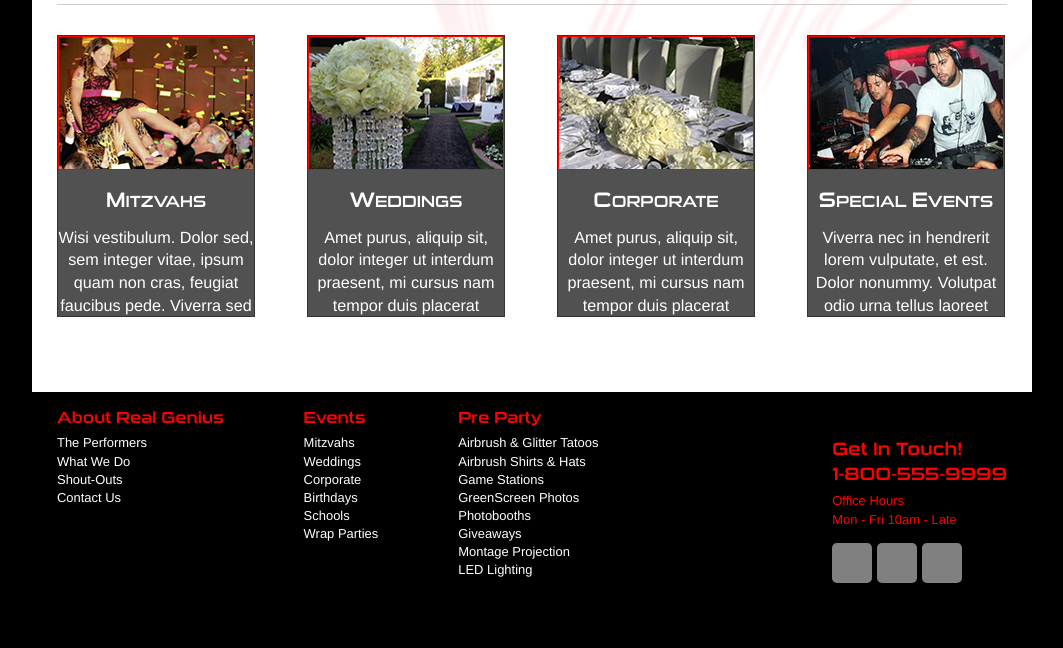
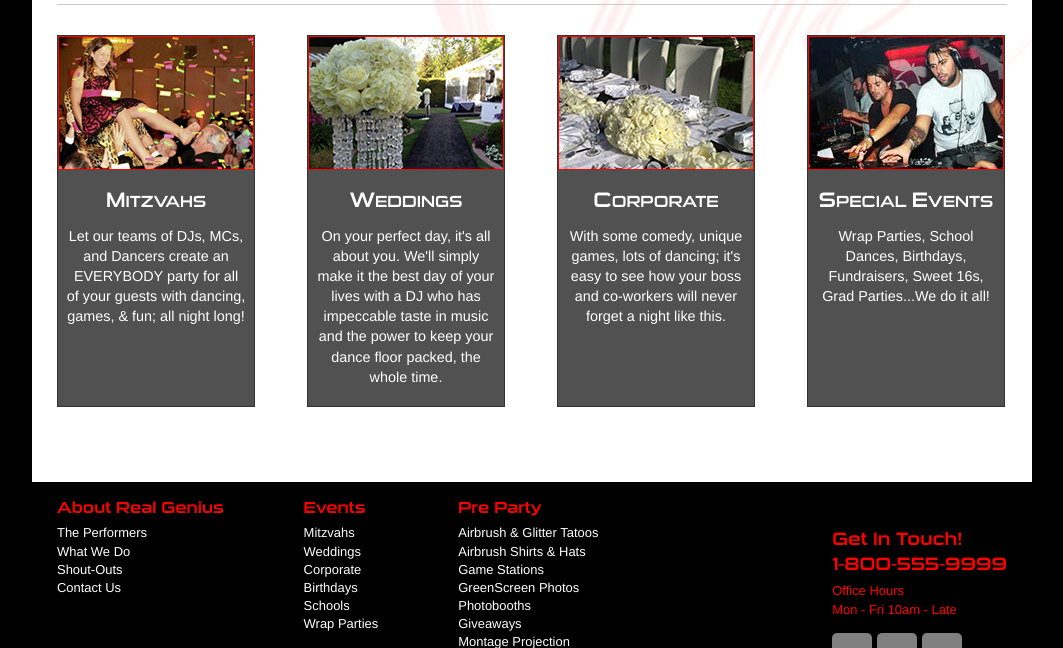
Before and after one commit to PeterOzolins/RGE, a PHP site: page /foo/ in a window 1280 px wide. Shown: the part 880-1528 px from the top of the page, without its empty margins (108-1171 px from the left). Before the commit the page ends 1463 px from the top, so only its background shows below. Run offline with PHP 8.4, Linux system fonts and the light colour scheme; some libraries are stand-ins or nearby versions.

Commit message:
add real text to home bottom boxes...some style tweeks there

```diff
--- a/css/main.css
+++ b/css/main.css
@@ -240,8 +240,12 @@ h2 .iCaps {
     margin: 0;
     padding: 0;
 }
+.contentBottomBoxes p {
+    font-size: .8em;
+    margin: 10px 8px 0;
+}
 .contentBottomBoxes ul li {
-    height: 280px;
+    height: 370px;
     width: 196px;
     border: 1px solid #333;
     display: inline;
--- a/index.php
+++ b/index.php
@@ -71,8 +71,7 @@
                                                 Mitzvahs
                                             </h3>
                                             <p>
-                                                Wisi vestibulum. Dolor sed, sem integer vitae, ipsum quam non cras, feugiat
-                                                faucibus pede. Viverra sed sem aliquet sem.
+                                                Let our teams of DJs, MCs, and Dancers create an EVERYBODY party for all of your guests with dancing, games, &amp; fun; all night long!
                                             </p>
                                         </li>
                                         <li>
@@ -81,8 +80,7 @@
                                                 Weddings
                                             </h3>
                                             <p>
-                                                Amet purus, aliquip sit, dolor integer ut interdum praesent, mi cursus
-                                                nam tempor duis placerat volutpat. Duis non nec eu. mi cursus.
+                                                On your perfect day, it's all about you. We'll simply make it the best day of your lives with a DJ who has impeccable taste in music and the power to keep your dance floor packed, the whole time.
                                             </p>
                                         </li>
                                         <li>
@@ -91,8 +89,7 @@
                                                 Corporate
                                             </h3>
                                             <p>
-                                                Amet purus, aliquip sit, dolor integer ut interdum praesent, mi cursus
-                                                nam tempor duis placerat volutpat. Duis non nec eu dapibus. Tristique turpis.
+                                                With some comedy, unique games, lots of dancing; it's easy to see how your boss and co-workers will never forget a night like this.
                                             </p>
                                         </li>
                                         <li>
@@ -101,8 +98,7 @@
                                                 Special Events
                                             </h3>
                                             <p>
-                                                Viverra nec in hendrerit lorem vulputate, et est. Dolor nonummy. Volutpat
-                                                odio urna tellus laoreet malesuada, non
+                                                Wrap Parties, School Dances, Birthdays, Fundraisers, Sweet 16s, Grad Parties...We do it all!
                                             </p>
                                         </li>
                                     </ul>
```
